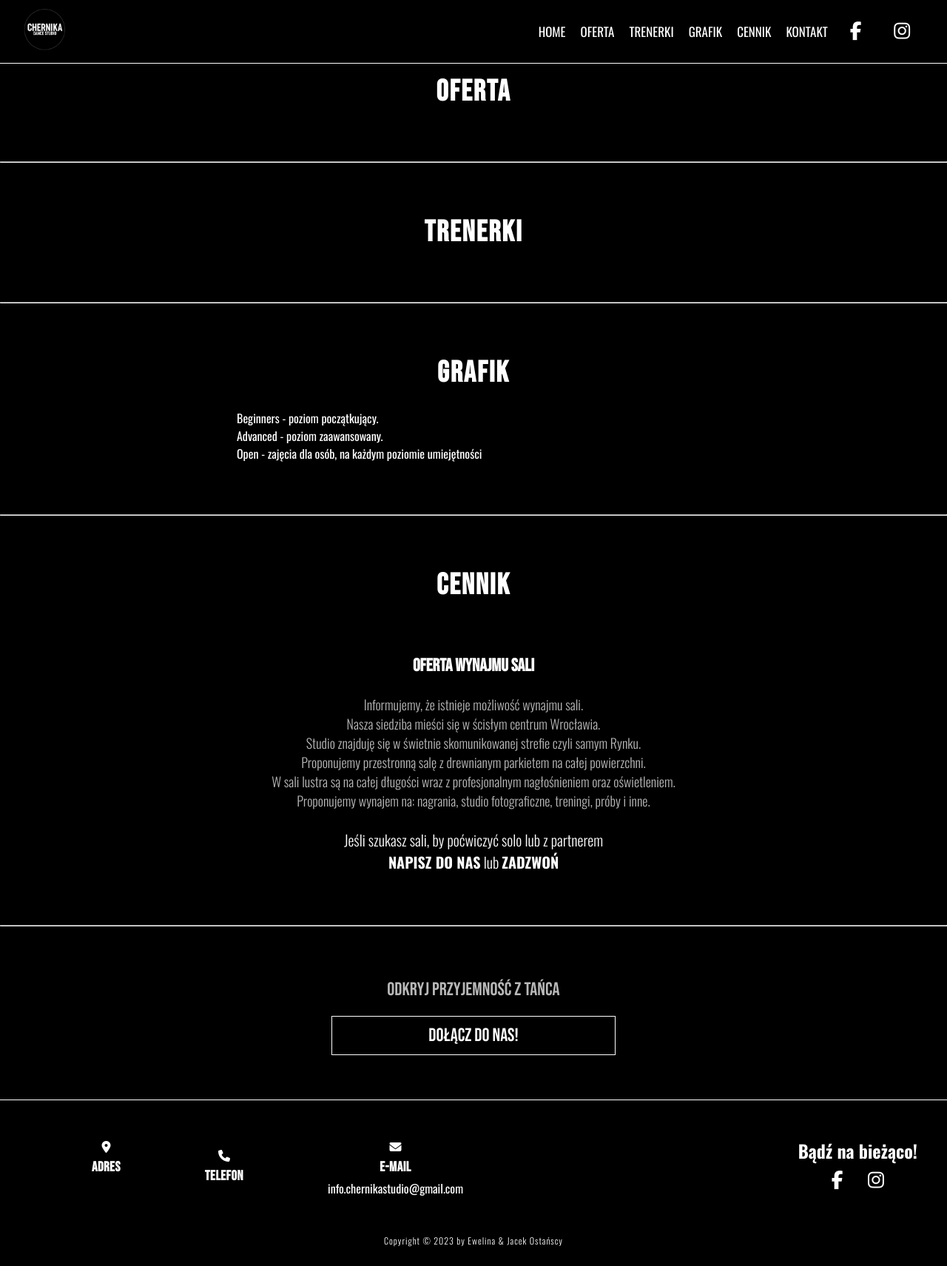
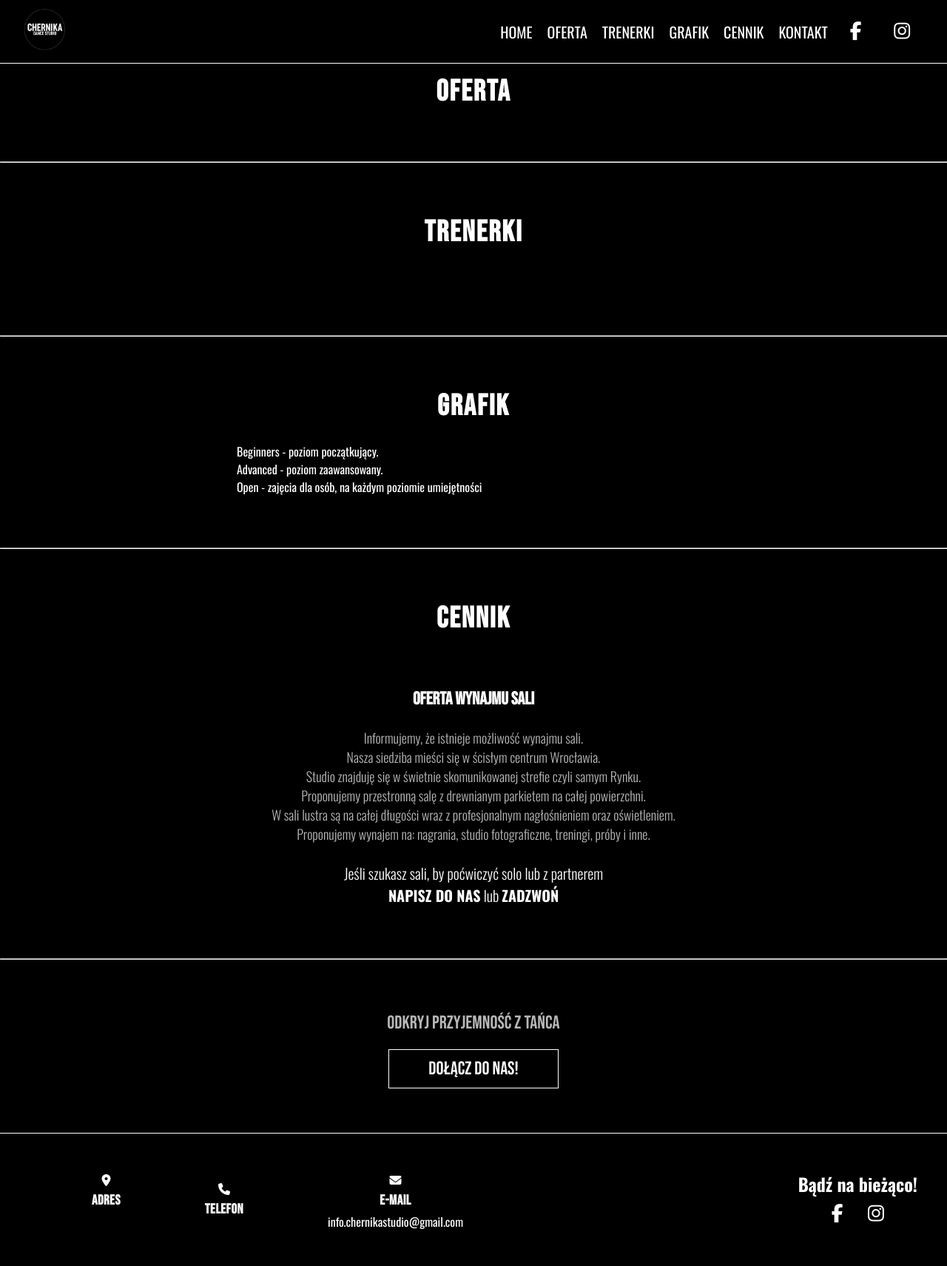
Before and after one commit to Ewelina-EN/dance-studio, a Django app: page / in a window 1280 px wide. Shown: the top 1711 px of the page at 74% size. Before the commit the page ends 1685 px from the top, so only its background shows below. Run offline with Django 4.2, Linux system fonts and the light colour scheme; data comes from the database, SQL or seed files in the repository; data that the repository does not hold is empty; parts of the project's set-up code (start-up, migrations or seed data) failed here and were passed over; some libraries are stand-ins or nearby versions.

Commit message:
styles for desktop

```diff
--- a/website/static/website/css/styles.css
+++ b/website/static/website/css/styles.css
@@ -274,6 +274,11 @@ iframe {
   padding: 10px 15px;
   margin: 0 auto;
   font-family: 'Bebas Neue', sans-serif;
+}
+
+.text-join a:hover {
+  background-color: white;
+  color: black;
 }
 
 .instructors {
@@ -593,7 +598,7 @@ footer {
 
   .navigation .mainMenu li a {
     letter-spacing: 0;
-    font-size: 17px;
+    font-size: 20px;
   }
 
   .fa {
@@ -662,20 +667,26 @@ footer {
   }
 
   .instructors ul {
-    width: 80%;
+    display: grid;
+    grid-template-columns: repeat(2, 1fr);
+    grid-template-rows: repeat(3, 1fr);
+    grid-column-gap: 45px;
   }
 
-  .instructors div {
-    width: 350px;
-    margin: 0 0 0 70px;
-    height: 100%;
+    .instructors ul li div {
+    display: flex;
+    flex-direction: column;
+    justify-content: center;
+    align-items: center;
+    margin: 20px 30px;
+    text-align: left;
   }
 
   .instructors ul li {
-    flex-direction: row;
     justify-content: space-between;
     align-items: center;
     margin: 50px 0;
+    height: 345px;
   }
 
    .instructors ul li:last-child{
@@ -687,8 +698,8 @@ footer {
   } */
 
   .instructors ul li img {
-    width: 200px;
-    height: 200px;
+    width: 150px;
+    height: 150px;
   }
 
   /* .instructors ul li:nth-child(3) div {
@@ -813,9 +824,34 @@ footer {
     width: 260px;
   }
 
+  .text a {
+    width: 22%;
+  }
+
+  .text-join a {
+    width: 18%;
+  }
+
   .instructors ul {
-    width: 50%;
+    display: grid;
+    grid-template-columns: repeat(3, 1fr);
+    grid-template-rows: repeat(2, 1fr);
+    grid-column-gap: 85px;
+    grid-row-gap: 45px;
   }
+
+  .instructors ul li{
+    align-items: center;
+  }
+
+  .instructors ul li div {
+    align-items: center;
+    margin-left: 30px;
+  }
+
+  /* .instructors ul li div p {
+    text-align: left;
+  } */
 
   .schedule {
     width: 50%;
@@ -852,8 +888,23 @@ footer {
     width: 60%;
   }
 
-  .instructors ul {
-    width: 30%;
+  .instructors ul li{
+    flex-direction: row;
+    align-items: flex-start;
+    height: 250px;
+    margin: 50px 0 0 0;
+  }
+
+  .instructors ul li div {
+    align-items: flex-start;;
+  }
+
+   .instructors ul li div p {
+    text-align: left;
+  }
+
+  .text-join a {
+    width: 10%;
   }
 
   .schedule {
--- a/website/templates/base.html
+++ b/website/templates/base.html
@@ -7,12 +7,11 @@
     <meta http-equiv="X-UA-Compatible" content="IE=edge">
     <meta name="viewport" content="width=device-width, initial-scale=1.0">
     <title>{% block title %}Chernika Dance Studio - Pierwsza szkoła Strip Dance w Polsce! {% endblock %}</title>
-
     <link rel="stylesheet" type="text/css" href="{% static 'website/css/styles.css' %}">
     <script src="https://kit.fontawesome.com/7ed2ad5f5e.js" crossorigin="anonymous"></script>
     <link href="https://fonts.googleapis.com/css2?family=Oswald:wght@300;400;500;600;700&display=swap" rel="stylesheet">
     <link href="https://fonts.googleapis.com/css2?family=Bebas+Neue&display=swap" rel="stylesheet">
-    <!-- <meta content="width=device-width, initial-scale=1" name="viewport" /> -->
+    <link rel="shortcut icon" href="{% static 'website/media/icons/logokolo.png' %}">
 </head>
 
 <body>
```
Also changed, not shown: media/offer/acro_XvZVa8G.jpeg (added), media/offer/female.jpeg (added), media/offer/hh.jpeg (added), media/offer/hip_hop.jpeg (added).
